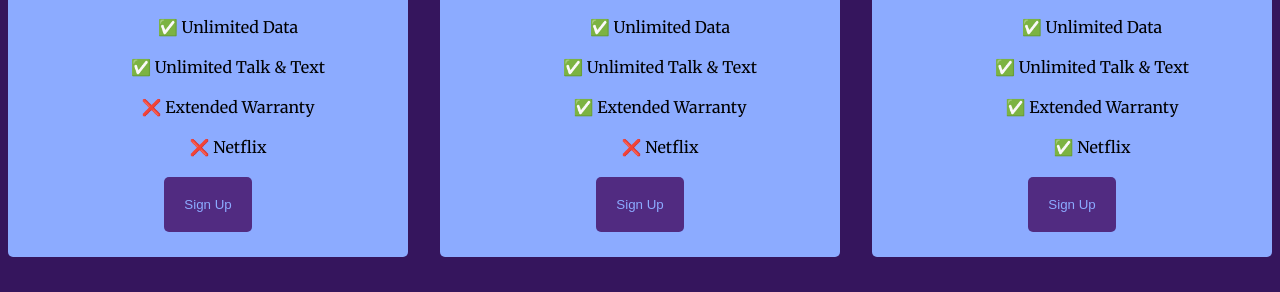
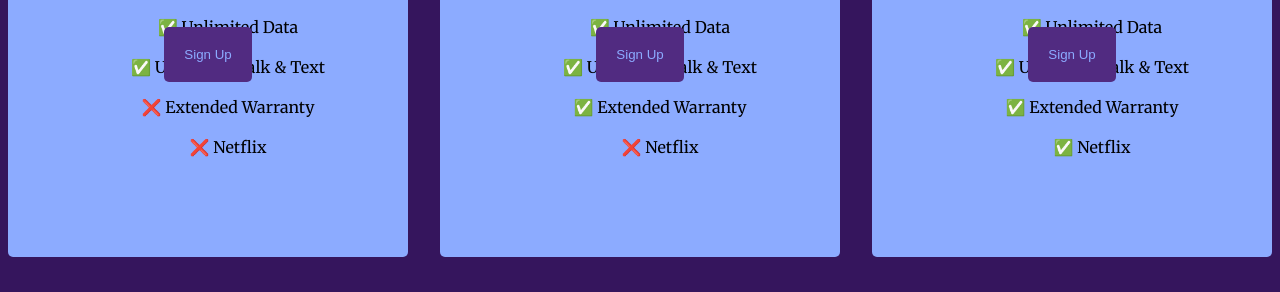
Before and after one commit to AMBehrDesigns/Pricing-Table-Project, a plain HTML site: page index.html in a window 1280 px wide. Shown: the part 508-800 px from the top of the page. Drawn offline with Linux system fonts and the light colour scheme.

Commit message:
Add files via upload

```diff
--- a/style.css
+++ b/style.css
@@ -101,6 +101,8 @@ h2 {
     border: none;
     color:#35155D;
     background-color: #4477CE;
+    position: relative;
+    bottom: 150px;
   }
 
   button:hover {
```
